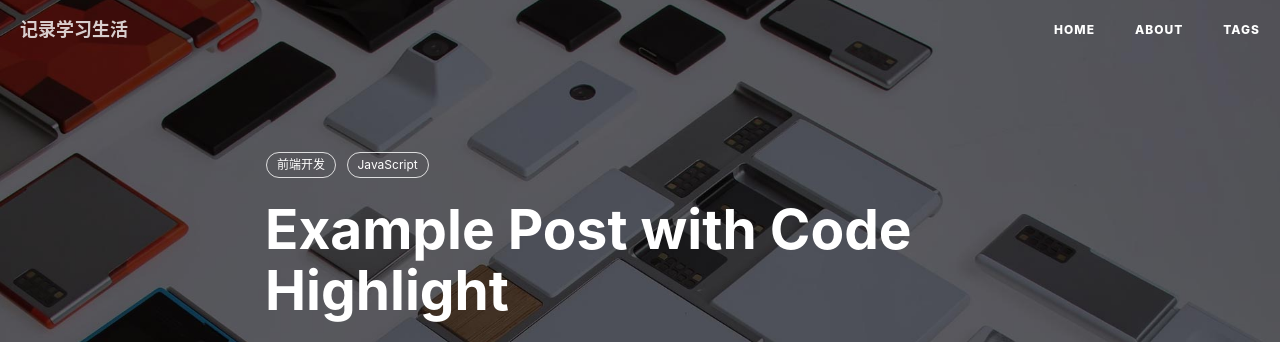
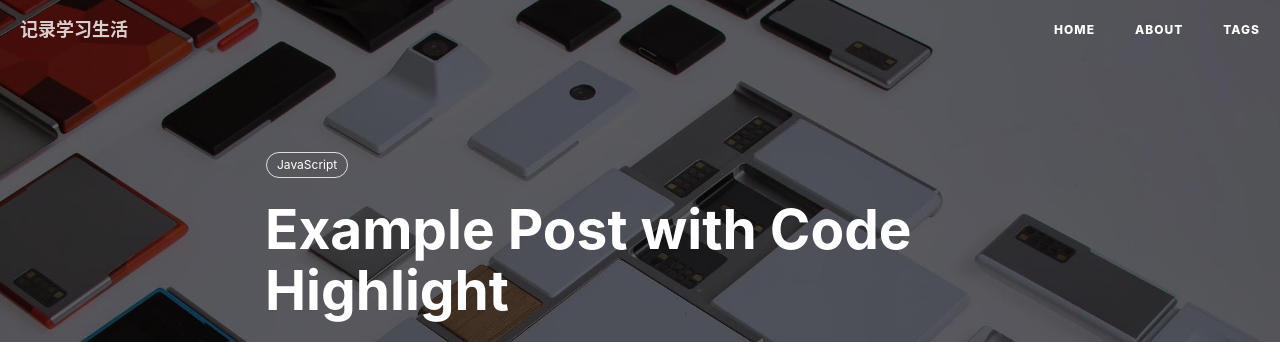
Before and after one commit to zzllover/zzllover.github.io, a Jekyll site: the page built from _posts/2015-05-25-js-module-loader.markdown, in a window 1280 px wide and 900 px high. Shown: the top 342 px of the window. Built offline with Jekyll 4.4.1, drawn with Linux system fonts in a browser that asks for light colours; nearby versions of some CDN libraries; comment, search, counter and statistics services are not loaded.

Commit message:
modify tags

```diff
--- a/_config.yml
+++ b/_config.yml
@@ -15,9 +15,8 @@ RSS: false
 weibo_username:     pengsimon
 zhihu_username:     peng-xi-ming-43
 github_username:    zzllover
-#twitter_username:  huxpro
-#facebook_username:  huxpro
-
+#   such on
+#   ...
 
 
 # Build settings
--- a/_posts/2015-05-25-js-module-loader.markdown
+++ b/_posts/2015-05-25-js-module-loader.markdown
@@ -6,7 +6,7 @@ date:       2015-05-25
 author:     "Hux"
 header-img: "img/post-bg-js-module.jpg"
 tags:
-    - 前端开发
+
     - JavaScript
 ---
 
```
